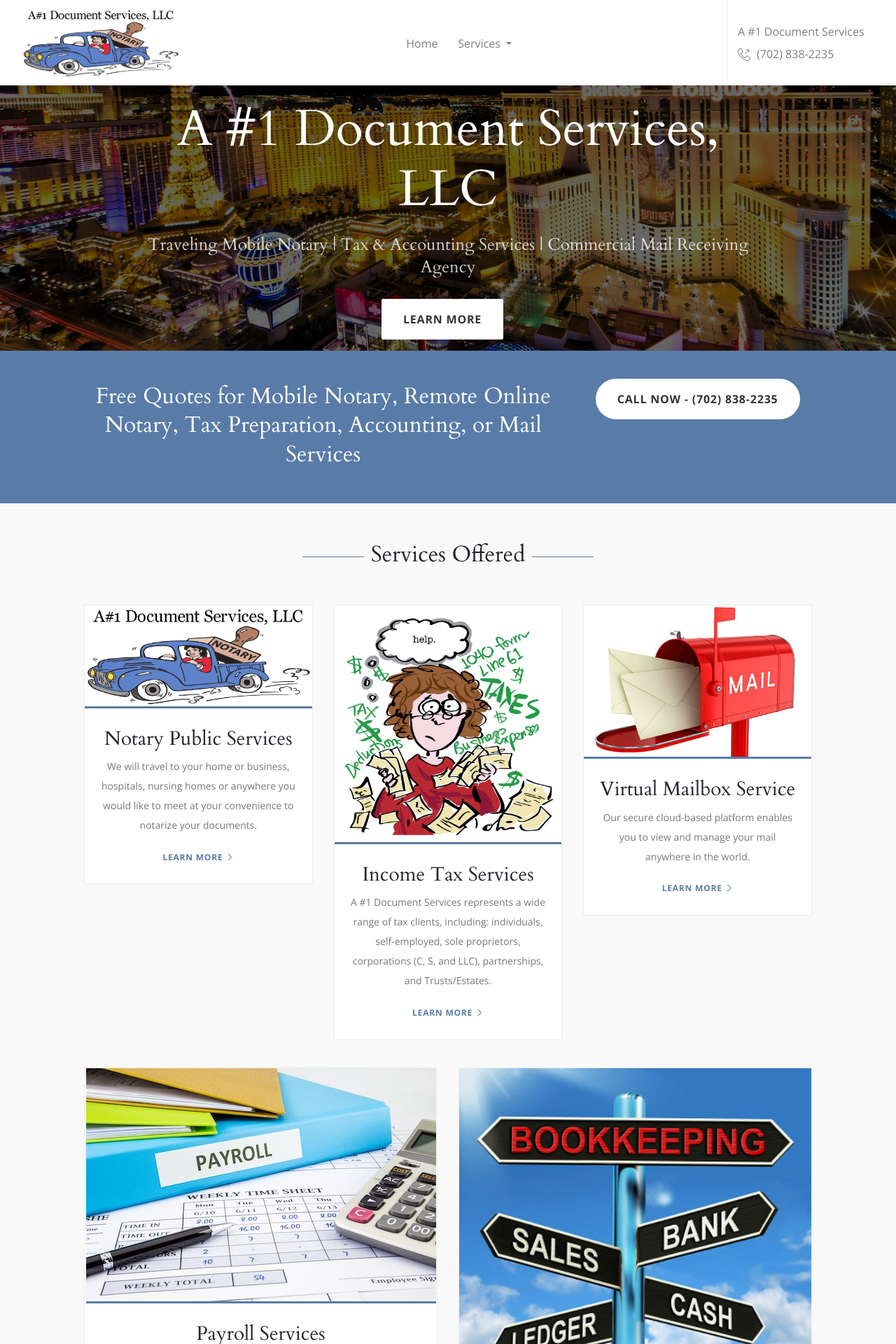
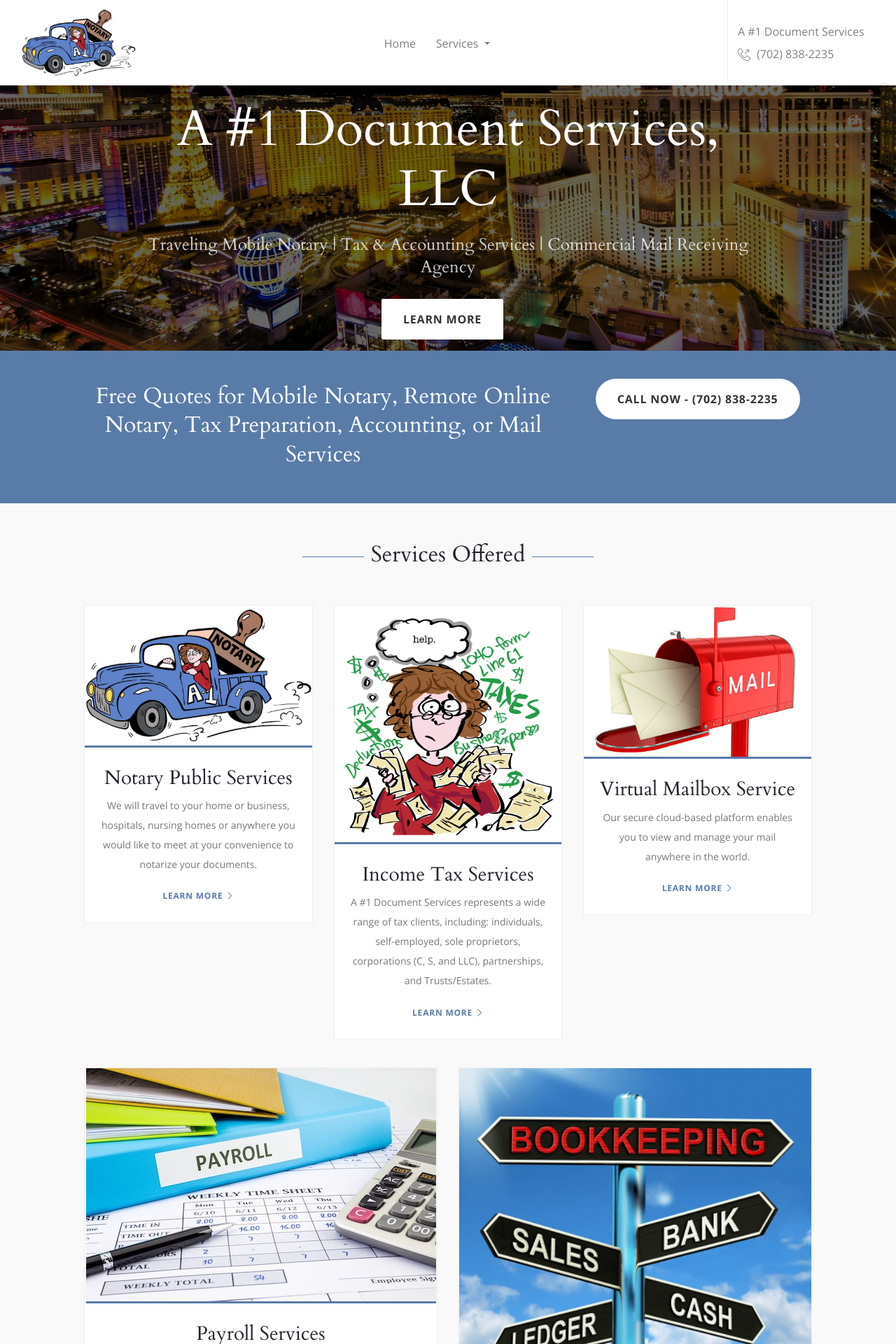
Before and after one commit to rg45-com/a1documentservices, a Jekyll site: the page built from index.markdown, in a window 1280 px wide. Shown: the top 1920 px of the page at 70% size. Built offline with Jekyll 4.4.1, drawn with Linux system fonts in a browser that asks for light colours; some web fonts are replaced.

Commit message:
Logo update

```diff
--- a/_includes/header.html
+++ b/_includes/header.html
@@ -2,7 +2,7 @@
   <div class="container-fluid">
     <h1 style="padding:0; margin:0em; display:inline; background: none; border: none;">
     <a class="navbar-brand" href="{{ "/" | relative_url }}">
-      <img src="/assets/img/mobile_notary_logo.png" alt="A #1 Document Services">
+      <img src="/assets/img/mobile_notary_logo.jpg" alt="A #1 Document Services">
     </a></h1>
     <button class="navbar-toggler" type="button" data-toggle="collapse" data-target="#law-firm-navbar" aria-controls="law-firm-navbar" aria-expanded="false" aria-label="Toggle navigation">
       <span class="navbar-toggler-icon"></span>
--- a/_layouts/home.html
+++ b/_layouts/home.html
@@ -62,7 +62,7 @@
       <!--col-->
       <div class="col-lg-4 mb40">
         <div class="practice-card">
-          <a href="{{ '/mobile-notary-public-las-vegas.html' | relative_url }}"><img src="/assets/img/mobile_notary_logo.png" alt="Mobile Notary Public Services" class="img-fluid"></a>
+          <a href="{{ '/mobile-notary-public-las-vegas.html' | relative_url }}"><img src="/assets/img/mobile_notary_logo.jpg" alt="Mobile Notary Public Services" class="img-fluid"></a>
           <div class="content-box">
             <h3>Notary Public Services</h3>
             <p>
```
Also changed, not shown: assets/img/mobile_notary_logo.jpg (added).
